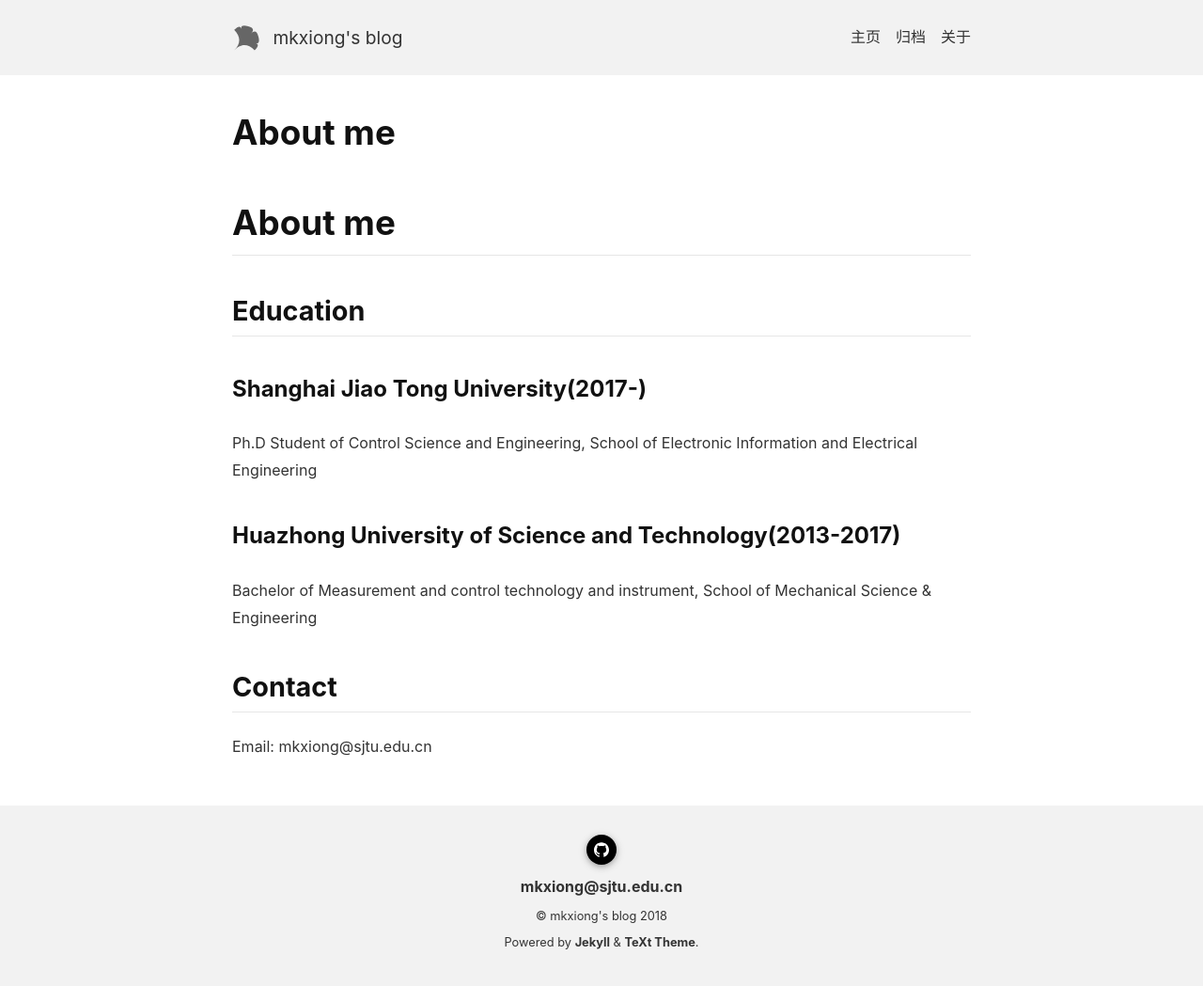
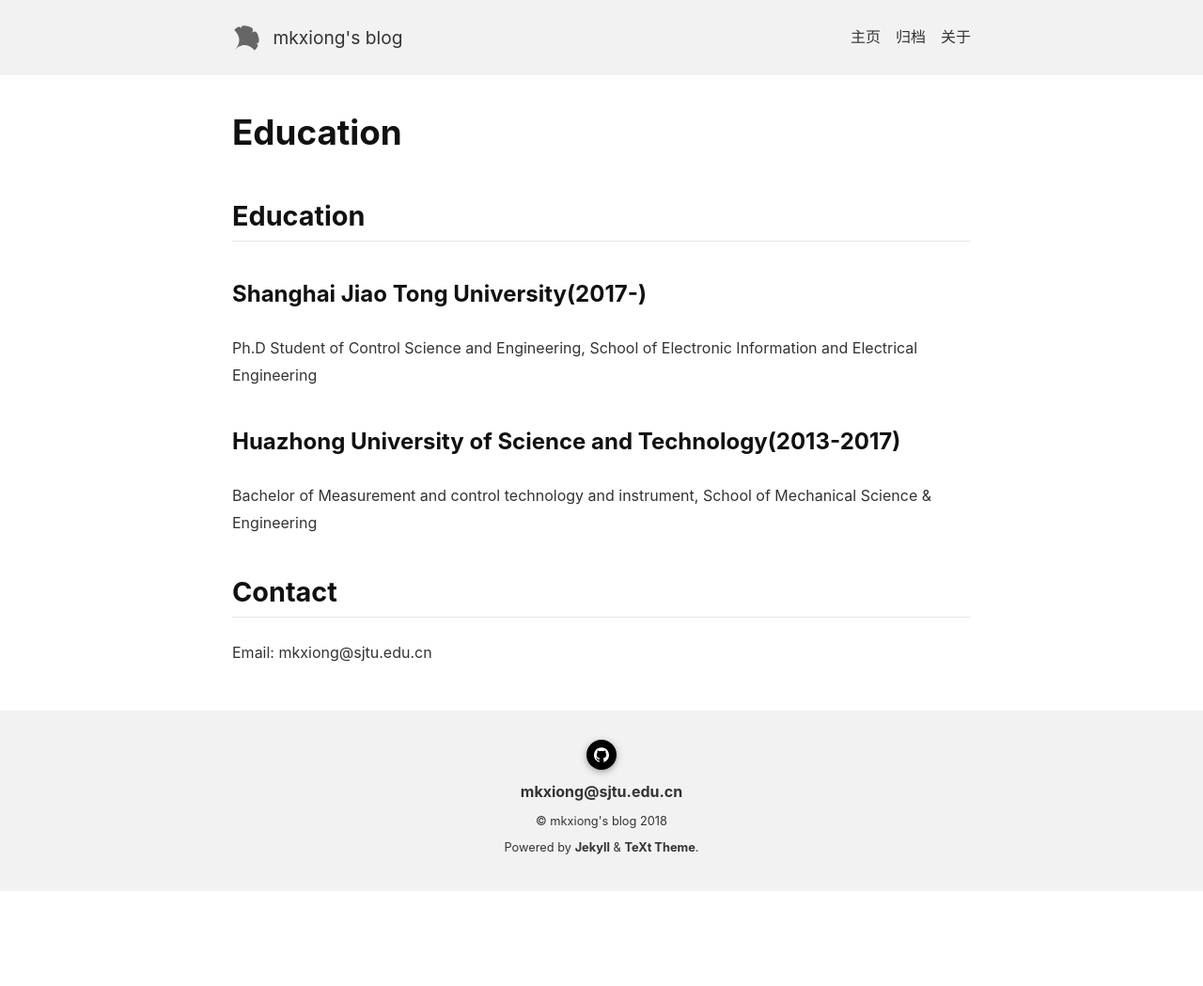
Before and after one commit to MingkangXiong/MingkangXiong.github.io, a Jekyll site: the page built from about.md, in a window 1280 px wide. Shown: the whole page at 94% size. Built offline with Jekyll 4.4.1, drawn with Linux system fonts in a browser that asks for light colours; nearby versions of some CDN libraries; our own code applies the rules of GitHub Pages for plain Markdown files; after the commit the page ends 948 px from its top, so only the background shows below that.

Commit message:
update about.md

```diff
--- a/about.md
+++ b/about.md
@@ -1,13 +1,11 @@
 ---
 layout: page
-titles:
+titles: About me
   en: About
   zh: 关于
   zh-Hans: 关于
   zh-Hant: 關於
 ---
-
-# About me
 
 ## Education
 
```
